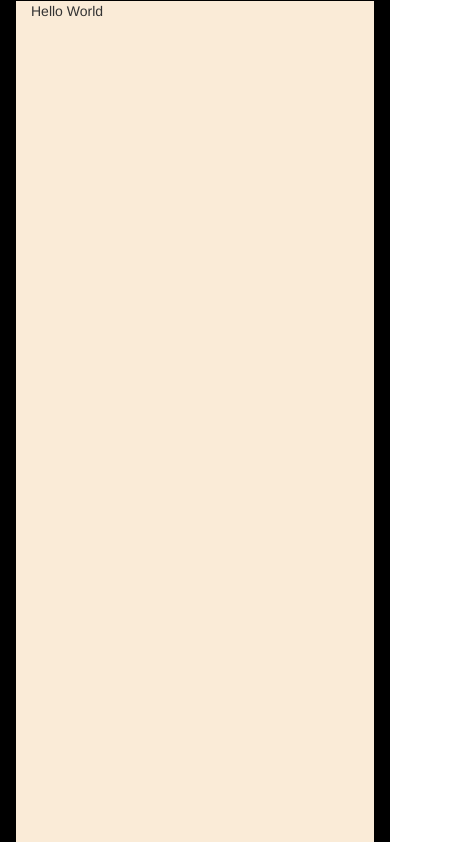
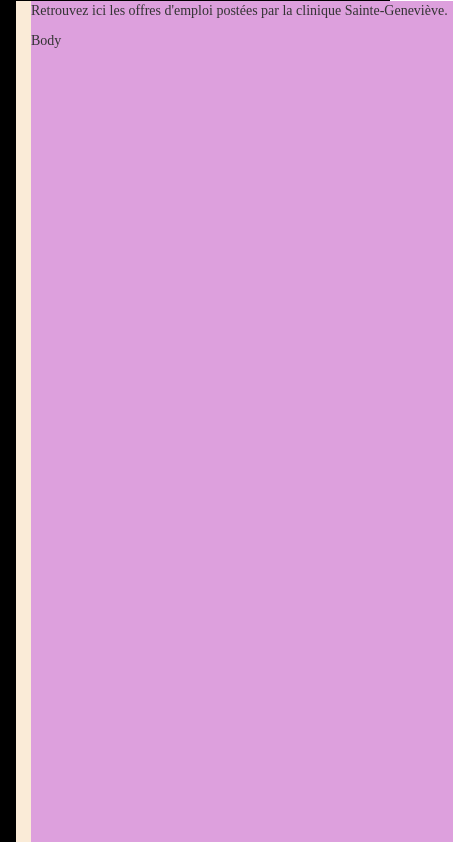
Before and after one commit to JulesVautier/EasyEnvHTML, a website: page development/html/index.html in a window 390 px wide. Shown: the top 842 px of the page, 453 px wide, since content can reach past the window. Drawn offline with nearby package versions, Linux system fonts and the light colour scheme.

Commit message:
responsive div

```diff
--- a/development/html/index.html
+++ b/development/html/index.html
@@ -12,22 +12,26 @@
     }
     body {
         min-height: 100vh;
+        font-family: "Droid Sans Mono";
     }
 
     .container-annonce {
         height: 100vh;
+        width: 50vh;
+        background-color: plum;
+        margin: 0 auto;
     }
     .container-annonce-header {
-        .container-annonce;
     }
     .container-annonce-body {
-        .container-annonce;
     }
     .actions {
         border-radius: 2%;
     }
     .container-action {
         height: 50vh;
+    }
+    .text-header {
     }
 </style>
 <body style="max-height: 100%">
@@ -37,12 +41,11 @@
             <div class="col-sm-8" style="background-color: antiquewhite">
                 <div class="container-annonce">
                     <div class="container-annonce-header">
-
+                        <p class="text-header">Retrouvez ici les offres d'emploi postées par la clinique Sainte-Geneviève.</p>
                     </div>
                     <div class="container-annonce-body">
-
+                        Body
                     </div>
-                    Hello World
                 </div>
             </div>
             <div class="col-sm-4 actions" style="background-color: cornflowerblue;">
```
